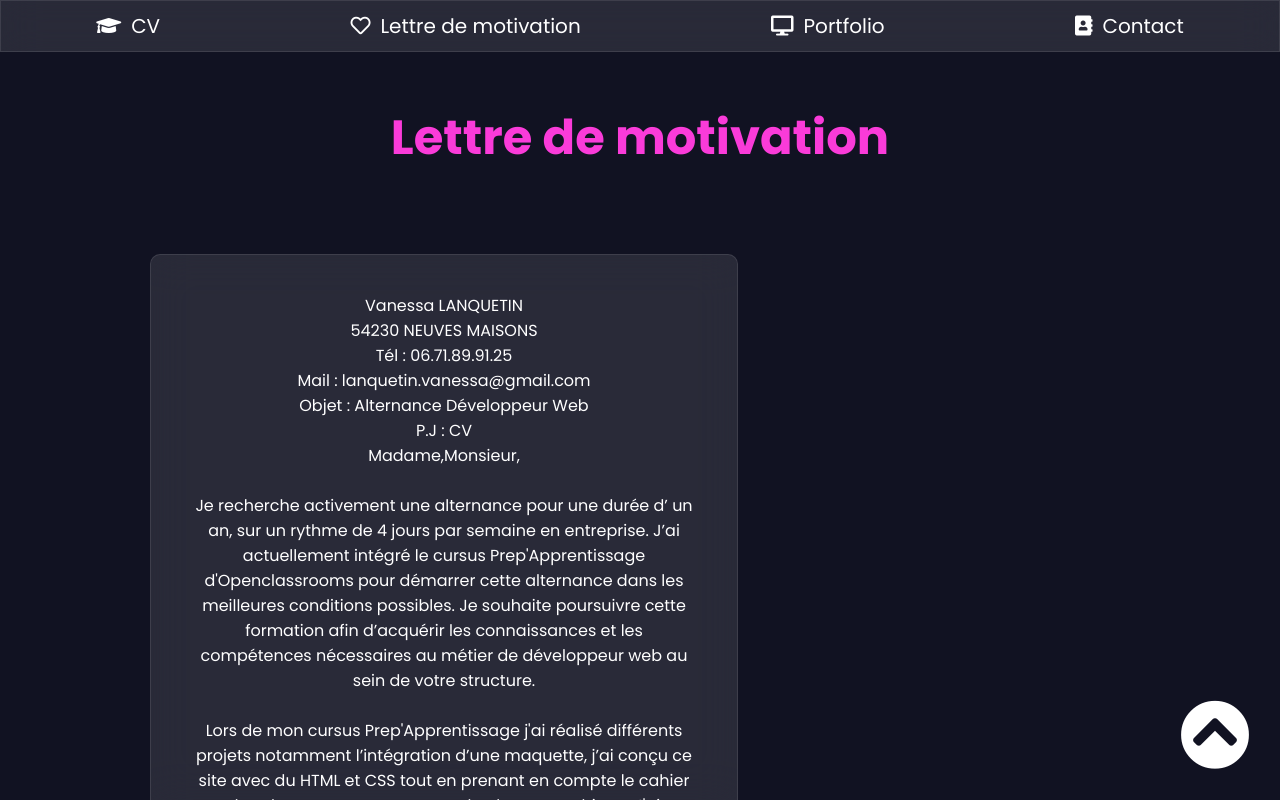
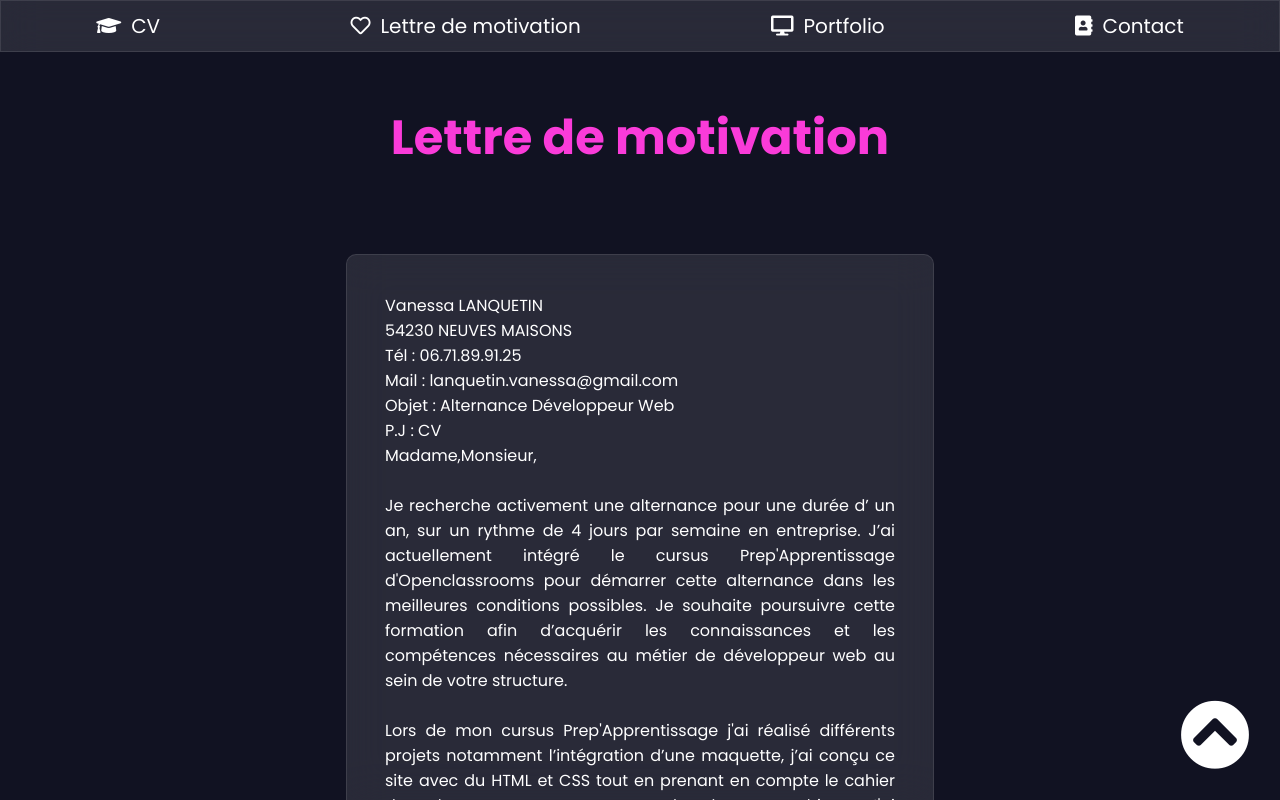
Before and after one commit to vanessa-lanquetin/vanessalanquetin.fr, a Vue app: page /letter in a window 1280 px wide. Built offline with nearby package versions, Linux system fonts and the light colour scheme; no server answers.

Commit message:
adjustment template for letter

```diff
--- a/src/views/Letter.vue
+++ b/src/views/Letter.vue
@@ -5,12 +5,16 @@
   <section id="sec-letter">
     <div class="container">
       <div class="content">
-        <div id="container-letter" class="text-box" v-scroll-reveal="{ preset: 'right', delay: 100 }">
+        <div
+          id="container-letter"
+          class="text-box"
+          v-scroll-reveal="{ preset: 'right', delay: 100 }"
+        >
           <div id="header-letter">
             <div id="coordonnees">
               <div>Vanessa LANQUETIN</div>
               <div>54230 NEUVES MAISONS</div>
-              <div>  Tél : 06.71.89.91.25 </div>
+              <div>Tél : 06.71.89.91.25</div>
               <div>Mail : lanquetin.vanessa@gmail.com</div>
             </div>
             <div id="object">
@@ -21,7 +25,7 @@
           <div id="body-letter">
             Madame,Monsieur,
             <br />
-                        <br />
+            <br />
             Je recherche activement une alternance pour une durée d’ un an, sur
             un rythme de 4 jours par semaine en entreprise. J’ai actuellement
             intégré le cursus Prep'Apprentissage d'Openclassrooms pour démarrer
@@ -76,7 +80,13 @@ export default {};
 #letter {
   margin-top: 50px;
 }
-#sec-letter .text-box{
+#sec-letter .text-box {
   max-width: 60%;
+  text-align: justify;
+}
+.content {
+  justify-content: center;
+  align-items: center;
+  display: flex;
 }
 </style>
```
